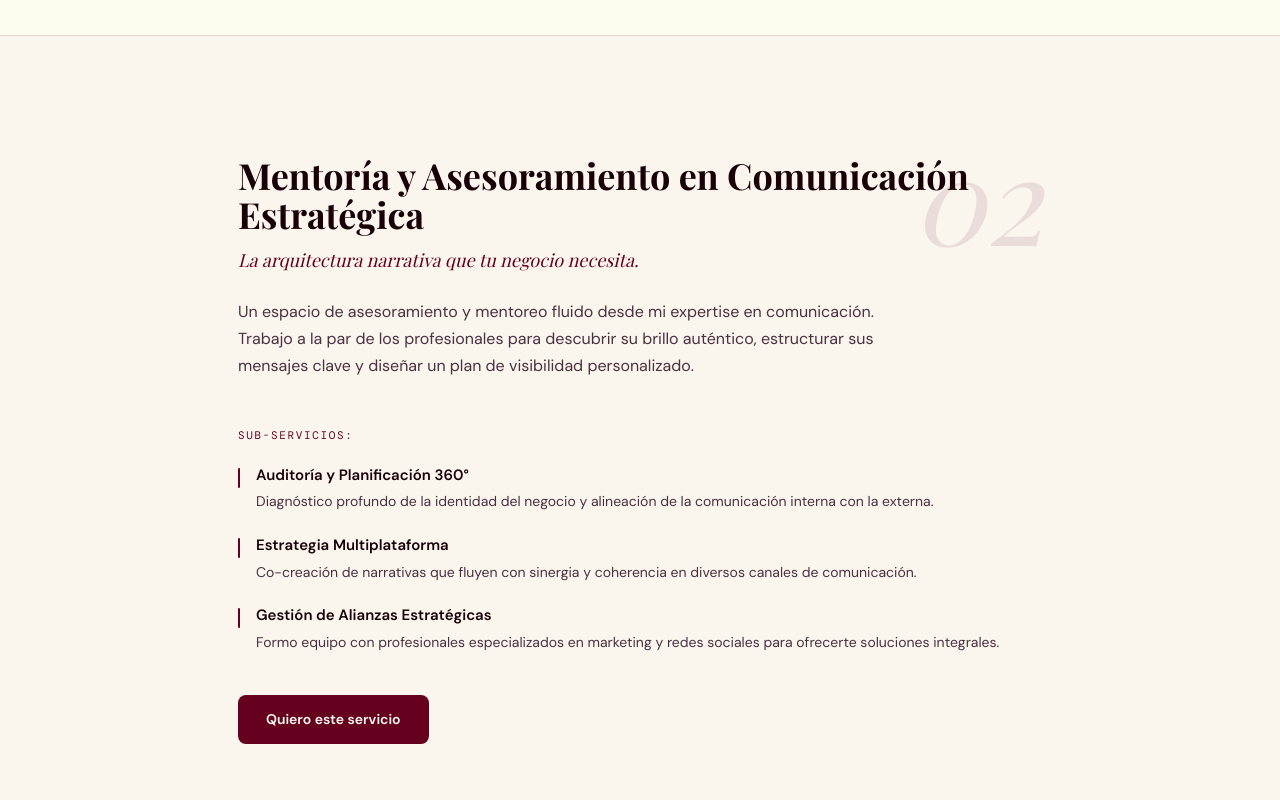
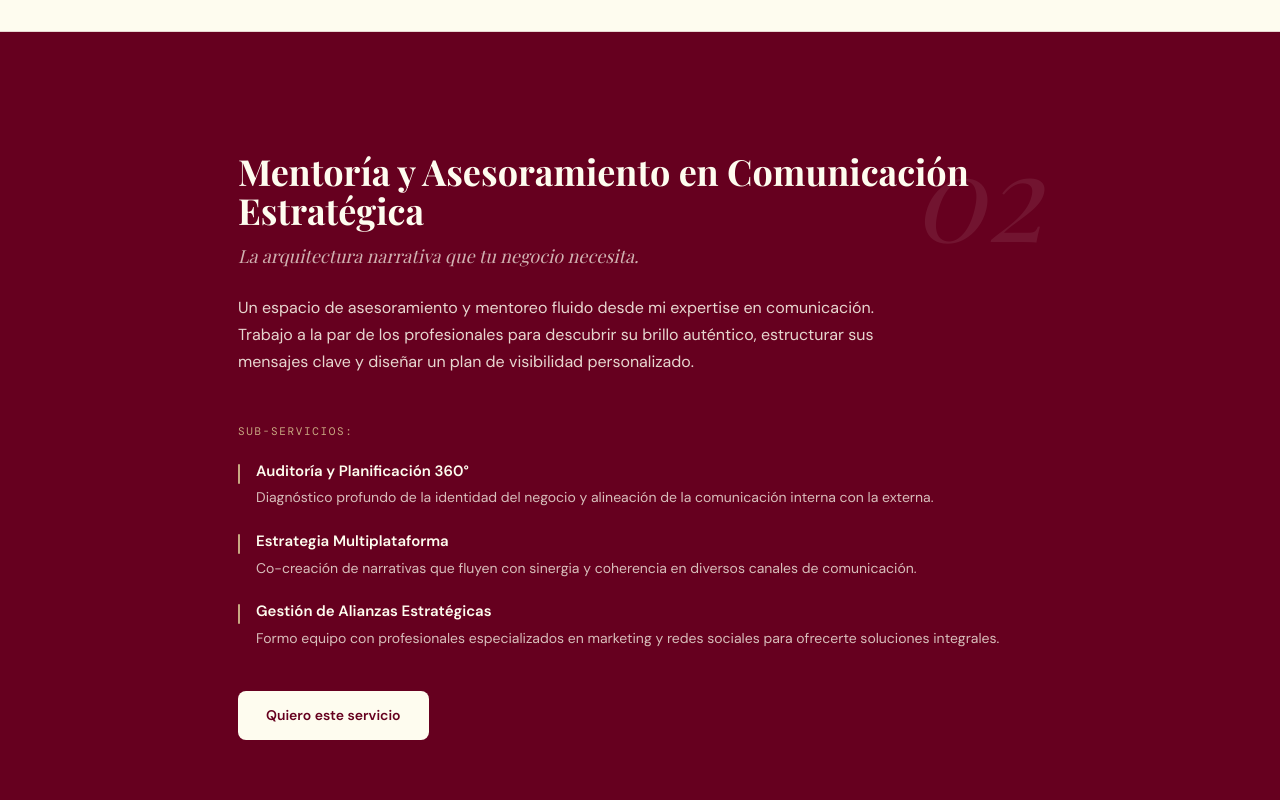
Before and after one commit to NicolasDebe/sanchezmarian-web, a Next.js app: page /servicios in a window 1280 px wide. Shown: the part 1460-2260 px from the top of the page. Built offline with nearby package versions, Linux system fonts and the light colour scheme; a web font is replaced by a local one.

Commit message:
Integrar 3 fotos: bio, sobre-marian, contacto

```diff
--- a/components/servicios-page-sections.tsx
+++ b/components/servicios-page-sections.tsx
@@ -5,6 +5,7 @@ import { motion } from "motion/react"
 import type { Variants } from "motion/react"
 import Link from "next/link"
 import { fadeUp, fadeUpStagger, viewportOnce } from "@/lib/animations"
+import { TextureOverlay } from "@/components/ui/texture-overlay"
 
 /* ─── helpers ───────────────────────────────────────────────────── */
 function splitSub(s: string): { titulo: string; desc: string } {
@@ -16,6 +17,49 @@ function splitSub(s: string): { titulo: string; desc: string } {
 const subStagger: Variants = {
   hidden: {},
   visible: { transition: { staggerChildren: 0.08, delayChildren: 0.1 } },
+}
+
+/* ─── esquemas de color ─────────────────────────────────────────── */
+type Scheme = {
+  watermarkClass: string
+  watermarkOpacity: number
+  nombreClass: string
+  taglineClass: string
+  descClass: string
+  labelClass: string
+  labelOpacity: number
+  indicadorClass: string
+  subTituloClass: string
+  subDescClass: string
+  btnClass: string
+}
+
+const LIGHT: Scheme = {
+  watermarkClass:  "text-bordo",
+  watermarkOpacity: 0.1,
+  nombreClass:     "text-negro-bordo",
+  taglineClass:    "text-bordo",
+  descClass:       "text-gris-bordo",
+  labelClass:      "text-bordo",
+  labelOpacity:    0.6,
+  indicadorClass:  "bg-bordo",
+  subTituloClass:  "text-negro-bordo",
+  subDescClass:    "text-gris-bordo",
+  btnClass:        "bg-bordo text-hueso hover:bg-bordo-oscuro",
+}
+
+const DARK: Scheme = {
+  watermarkClass:  "text-hueso",
+  watermarkOpacity: 0.08,
+  nombreClass:     "text-hueso",
+  taglineClass:    "text-hueso/70",
+  descClass:       "text-hueso/85",
+  labelClass:      "text-dorado",
+  labelOpacity:    1,
+  indicadorClass:  "bg-dorado",
+  subTituloClass:  "text-hueso",
+  subDescClass:    "text-hueso/75",
+  btnClass:        "bg-hueso text-bordo hover:bg-arena",
 }
 
 /* ─── data ─────────────────────────────────────────────────────── */
@@ -32,7 +76,8 @@ const SERVICIOS = [
       "Laboratorio de comunicación: Entrenamiento técnico y discursivo para voceros ante escenarios mediáticos reales.",
       "Monitoreo: Medición cualitativa del impacto de tu negocio en el ecosistema de medios de comunicación.",
     ],
-    bg: "bg-hueso",
+    bg:   "bg-hueso",
+    dark: false,
   },
   {
     id: "servicio-02",
@@ -46,7 +91,8 @@ const SERVICIOS = [
       "Estrategia Multiplataforma: Co-creación de narrativas que fluyen con sinergia y coherencia en diversos canales de comunicación.",
       "Gestión de Alianzas Estratégicas: Formo equipo con profesionales especializados en marketing y redes sociales para ofrecerte soluciones integrales.",
     ],
-    bg: "bg-hueso-oscuro",
+    bg:   "bg-bordo",
+    dark: true,
   },
   {
     id: "servicio-03",
@@ -59,15 +105,20 @@ const SERVICIOS = [
       "RRPP y Networking Estratégico: Planificación de eventos de alto impacto. Conexión directa y gestión de invitaciones para actividades relacionadas al nicho de tu negocio.",
       "Lanzamientos: Coordinación integral de la convocatoria de prensa y cobertura mediática para eventos.",
     ],
-    bg: "bg-hueso",
+    bg:   "bg-hueso",
+    dark: false,
   },
 ]
 
 /* ─── hero ──────────────────────────────────────────────────────── */
 function HeroServicios() {
   return (
-    <section className="bg-hueso" style={{ paddingTop: 140, paddingBottom: 100 }}>
-      <div className="max-w-7xl mx-auto px-6 lg:px-12">
+    <section
+      className="relative bg-hueso overflow-hidden"
+      style={{ paddingTop: 140, paddingBottom: 100 }}
+    >
+      <TextureOverlay texture="paperGrain" opacity={0.2} />
+      <div className="relative max-w-7xl mx-auto px-6 lg:px-12">
         <motion.div
           variants={fadeUpStagger}
           initial="hidden"
@@ -114,6 +165,8 @@ function HeroServicios() {
 
 /* ─── servicio individual ───────────────────────────────────────── */
 function ServicioSection({ s }: { s: (typeof SERVICIOS)[0] }) {
+  const c = s.dark ? DARK : LIGHT
+
   return (
     <section id={s.id} className={`${s.bg} py-[120px] overflow-hidden`}>
       <div className="max-w-[900px] mx-auto px-6 lg:px-12">
@@ -126,8 +179,8 @@ function ServicioSection({ s }: { s: (typeof SERVICIOS)[0] }) {
         >
           {/* número marca de agua — solo desktop */}
           <span
-            className="hidden md:block absolute font-playfair italic text-bordo select-none pointer-events-none leading-none"
-            style={{ fontSize: 120, opacity: 0.1, top: -20, right: 0 }}
+            className={`hidden md:block absolute font-playfair italic ${c.watermarkClass} select-none pointer-events-none leading-none`}
+            style={{ fontSize: 120, opacity: c.watermarkOpacity, top: -20, right: 0 }}
             aria-hidden
           >
             {s.num}
@@ -136,7 +189,7 @@ function ServicioSection({ s }: { s: (typeof SERVICIOS)[0] }) {
           {/* nombre */}
           <motion.h2
             variants={fadeUp}
-            className="font-playfair font-bold text-negro-bordo relative z-10 mb-3"
+            className={`font-playfair font-bold ${c.nombreClass} relative z-10 mb-3`}
             style={{ fontSize: 36, lineHeight: 1.1 }}
           >
             {s.nombre}
@@ -145,7 +198,7 @@ function ServicioSection({ s }: { s: (typeof SERVICIOS)[0] }) {
           {/* tagline */}
           <motion.p
             variants={fadeUp}
-            className="font-playfair italic text-bordo relative z-10 mb-6"
+            className={`font-playfair italic ${c.taglineClass} relative z-10 mb-6`}
             style={{ fontSize: 18 }}
           >
             {s.tagline}
@@ -154,7 +207,7 @@ function ServicioSection({ s }: { s: (typeof SERVICIOS)[0] }) {
           {/* descripción */}
           <motion.p
             variants={fadeUp}
-            className="font-sans text-gris-bordo relative z-10 mb-12"
+            className={`font-sans ${c.descClass} relative z-10 mb-12`}
             style={{ fontSize: 16, lineHeight: 1.7, maxWidth: 680 }}
           >
             {s.descripcion}
@@ -163,13 +216,13 @@ function ServicioSection({ s }: { s: (typeof SERVICIOS)[0] }) {
           {/* label */}
           <motion.p
             variants={fadeUp}
-            className="font-mono uppercase text-bordo relative z-10 mb-5"
-            style={{ fontSize: 11, letterSpacing: "0.15em", opacity: 0.6 }}
+            className={`font-mono uppercase ${c.labelClass} relative z-10 mb-5`}
+            style={{ fontSize: 11, letterSpacing: "0.15em", opacity: c.labelOpacity }}
           >
             Sub-servicios:
           </motion.p>
 
-          {/* lista sub-servicios con stagger propio */}
+          {/* lista con stagger propio */}
           <motion.ul
             variants={subStagger}
             className="flex flex-col relative z-10"
@@ -179,21 +232,20 @@ function ServicioSection({ s }: { s: (typeof SERVICIOS)[0] }) {
               const { titulo, desc } = splitSub(sub)
               return (
                 <motion.li key={i} variants={fadeUp} className="flex items-start gap-4">
-                  {/* indicador vertical dorado */}
                   <span
-                    className="shrink-0 bg-bordo rounded-full"
+                    className={`shrink-0 rounded-full ${c.indicadorClass}`}
                     style={{ width: 2, height: 20, marginTop: 4 }}
                   />
                   <div>
                     <p
-                      className="font-sans font-semibold text-negro-bordo"
+                      className={`font-sans font-semibold ${c.subTituloClass}`}
                       style={{ fontSize: 15, lineHeight: 1.5 }}
                     >
                       {titulo}
                     </p>
                     {desc && (
                       <p
-                        className="font-sans text-gris-bordo mt-1"
+                        className={`font-sans ${c.subDescClass} mt-1`}
                         style={{ fontSize: 14, lineHeight: 1.7 }}
                       >
                         {desc}
@@ -209,7 +261,7 @@ function ServicioSection({ s }: { s: (typeof SERVICIOS)[0] }) {
           <motion.div variants={fadeUp} className="relative z-10 mt-10">
             <Link
               href="/#contacto"
-              className="inline-flex items-center bg-bordo text-hueso font-sans font-semibold rounded-lg hover:bg-bordo-oscuro active:scale-[0.98] transition-all duration-200"
+              className={`inline-flex items-center font-sans font-semibold rounded-lg active:scale-[0.98] transition-all duration-200 ${c.btnClass}`}
               style={{ fontSize: 14, paddingInline: 28, paddingBlock: 14 }}
             >
               Quiero este servicio
@@ -226,8 +278,6 @@ export function ServiciosPageSections() {
   return (
     <>
       <HeroServicios />
-      {/* banda separadora 4px --bordo */}
-      <div className="w-full bg-bordo" style={{ height: 4 }} aria-hidden />
       {SERVICIOS.map((s, i) => (
         <Fragment key={s.id}>
           {i > 0 && (
```
